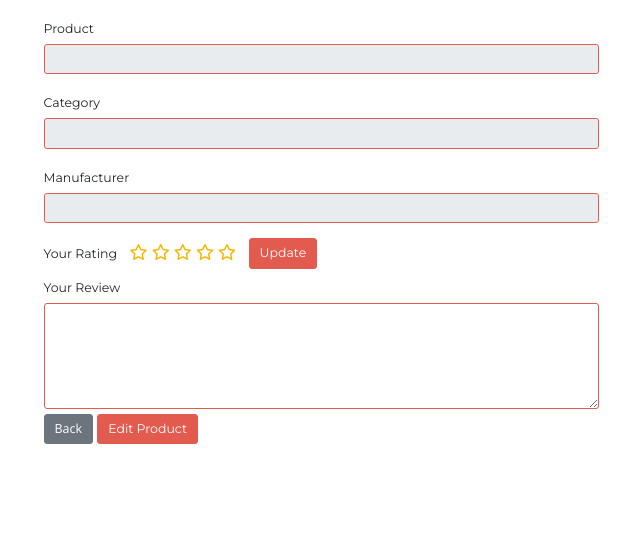
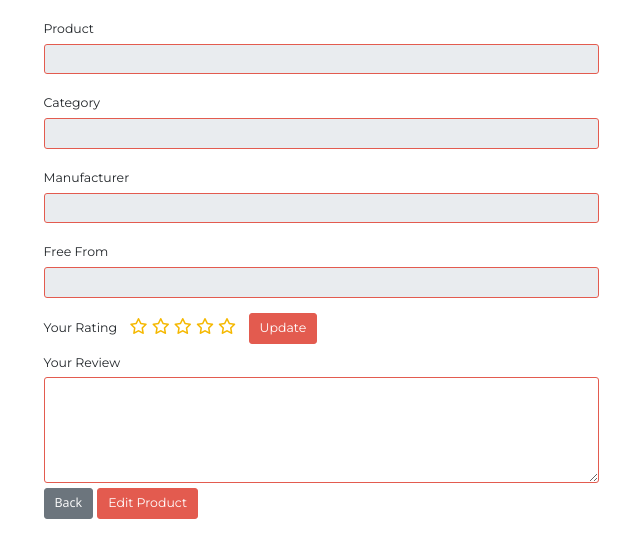
Before and after one commit to richardhenyash/freefrom, a Flask app: template templates/product_view.html in a window 1280 px wide. Shown: the part 70-628 px from the top of the page, without its empty margins (319-959 px from the left). Run offline with Flask 2, Linux system fonts and the light colour scheme; the template is opened without the code that fills it: values that come from a table or form of the project are taken from there, others are empty; some libraries are stand-ins or nearby versions.

Commit message:
add free from input to product view

```diff
--- a/products.py
+++ b/products.py
@@ -253,6 +253,12 @@ def view(product_id):
     category_name = mongo.db.categories.find_one({"_id": category_id})["name"]
     form.category.data = category_name
     form.manufacturer.data = product["manufacturer"]
+    product_allergen_id_list = product["free_from_allergens"]
+    product_free_from_allergens_list = []
+    for allergen_id in product_allergen_id_list:
+        allergen_name = mongo.db.allergens.find_one({"_id": allergen_id})["name"]
+        product_free_from_allergens_list.append(allergen_name)
+    form.freefrom.data = ', '.join(map(str, product_free_from_allergens_list)).title()
 
     # Get user name
     user_review = None
--- a/templates/product_view.html
+++ b/templates/product_view.html
@@ -25,6 +25,14 @@
                 <div class="col-12 col-md-6 pt-4">
                     {{ form.manufacturer.label(class="form-label input-label") }}
                     {{ form.manufacturer(class="form-control form-control-lg input-title") }}
+                </div>
+                <div class="col-md-3"></div>
+            </div>
+            <div class="row">
+                <div class="col-md-3"></div>
+                <div class="col-12 col-md-6 pt-4">
+                    {{ form.freefrom.label(class="form-label input-label") }}
+                    {{ form.freefrom(class="form-control form-control-lg input-title") }}
                 </div>
                 <div class="col-md-3"></div>
             </div>
```
